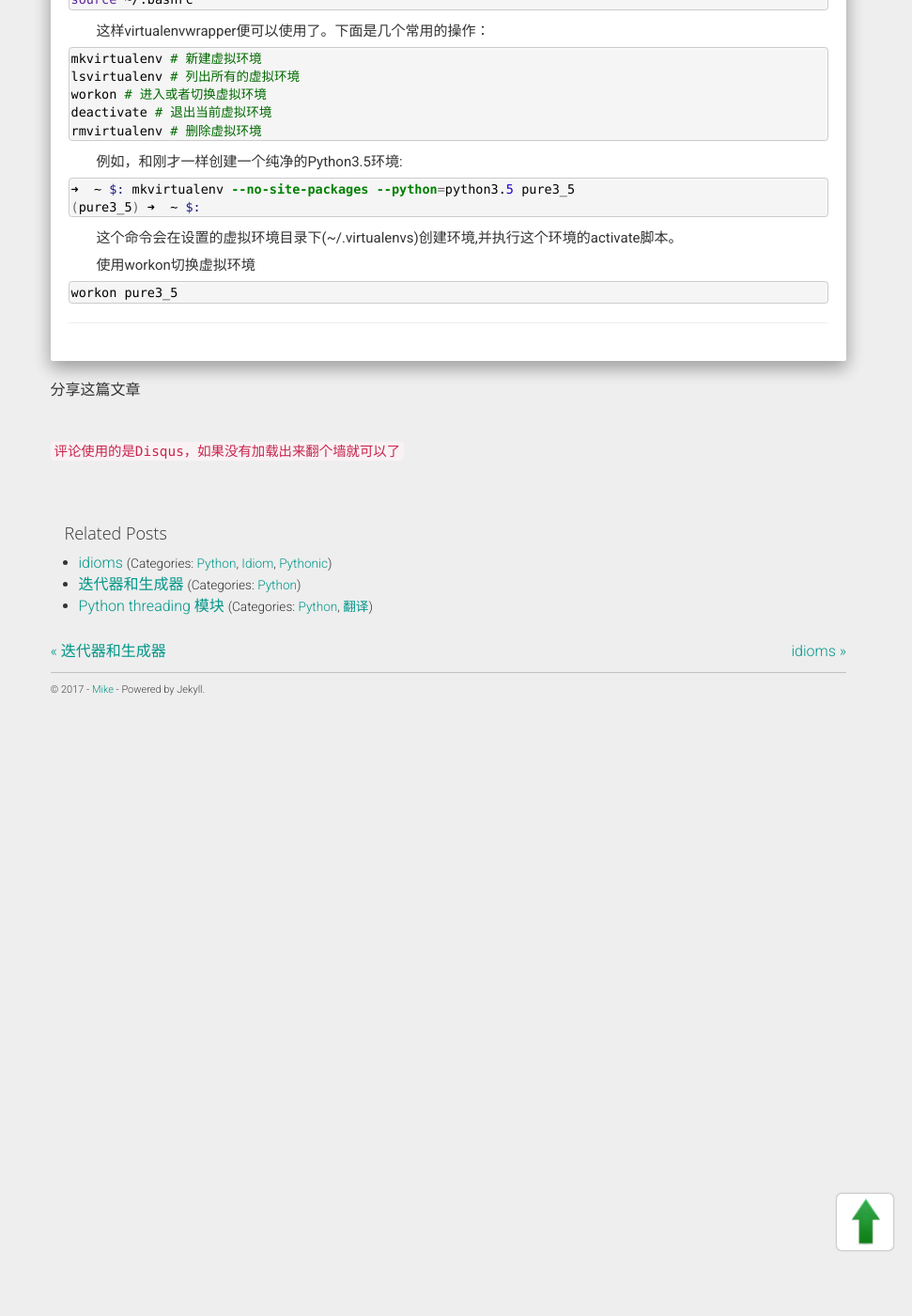
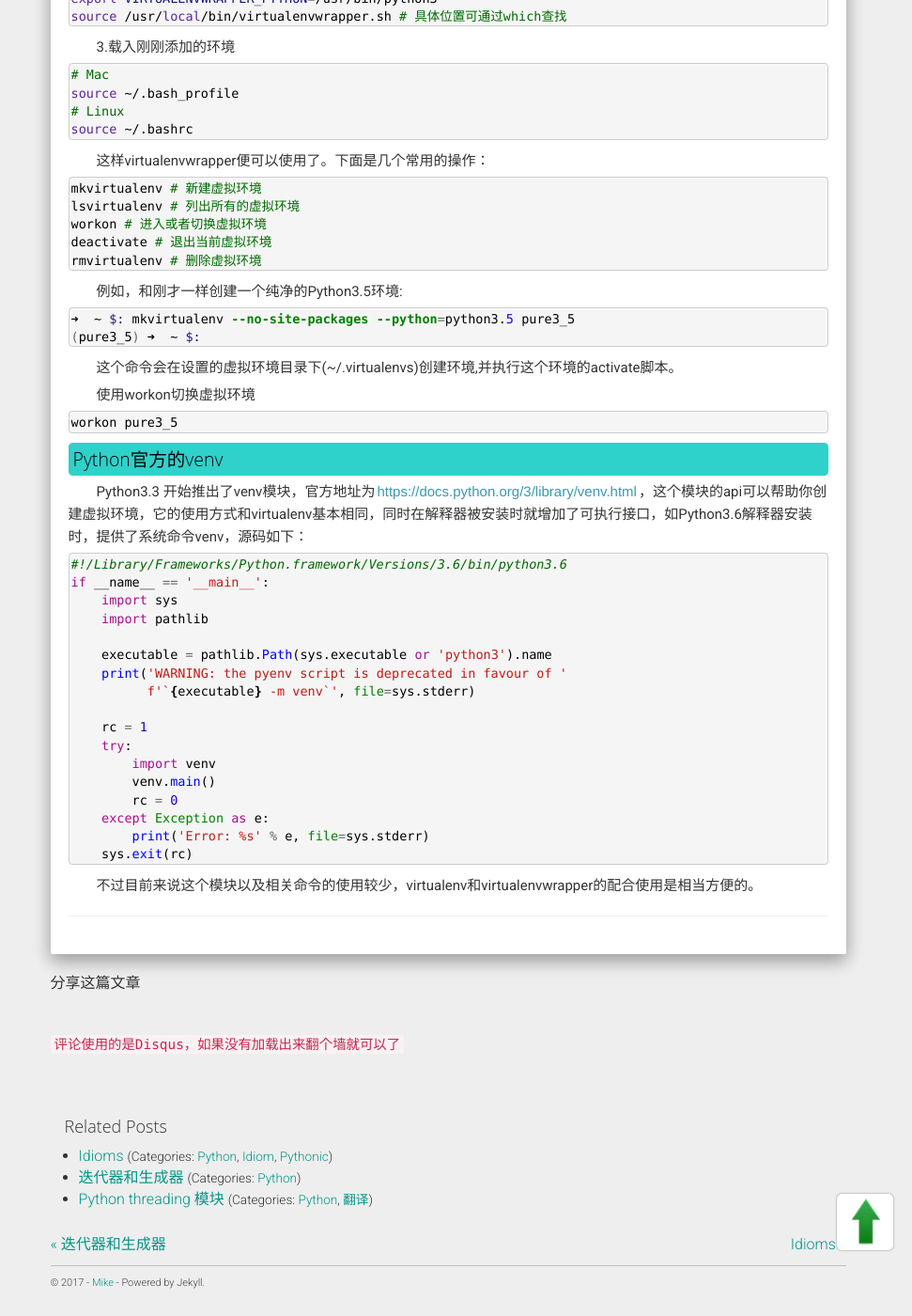
Before and after one commit to iampythoner/iampythoner.github.io, a Jekyll site: the page built from _posts/2017-10-22-virtualenv.md, in a window 1280 px wide and 1400 px high, scrolled down 2087 px. Shown: the whole window at 94% size, without its empty margins (309-1280 px from the left). Built offline with Jekyll 4.4.1, drawn with Linux system fonts in a browser that asks for light colours; nearby versions of some CDN libraries; comment, search, counter and statistics services are not loaded; some of the changed text lies outside the part shown.

Commit message:
no message

````diff
--- a/_posts/2017-10-22-virtualenv.md
+++ b/_posts/2017-10-22-virtualenv.md
@@ -4,6 +4,16 @@
 date:   2017-10-22 06:34:39
 categories: Python
 ---
+<!--Category-->
+<div id="navCategory">
+    <b>本文目录</b>
+	<ul>
+		<li><a href="#anchor1_0">pyenv</a></li>
+        <li><a href="#anchor2_0">virtualenv和virtualwrapper</a></li>
+        <li><a href="#anchor3_0">virtaulenvwrapper</a></li>
+        <li><a href="#anchor4_0">Python官方的venv</a></li>
+	</ul>
+</div><br>
 
 <h3 id="anchor1_0">pyenv</h3>
 pyenv最大的优势是：可以在"全局"管理不同版本的Python,
@@ -161,3 +171,28 @@
 ```
 workon pure3_5
 ```
+
+<h3 id="anchor4_0">Python官方的venv</h3>
+
+Python3.3 开始推出了venv模块，官方地址为[https://docs.python.org/3/library/venv.html](https://docs.python.org/3/library/venv.html)，这个模块的api可以帮助你创建虚拟环境，它的使用方式和virtualenv基本相同，同时在解释器被安装时就增加了可执行接口，如Python3.6解释器安装时，提供了系统命令venv，源码如下：
+
+```python
+#!/Library/Frameworks/Python.framework/Versions/3.6/bin/python3.6
+if __name__ == '__main__':
+    import sys
+    import pathlib
+
+    executable = pathlib.Path(sys.executable or 'python3').name
+    print('WARNING: the pyenv script is deprecated in favour of '
+          f'`{executable} -m venv`', file=sys.stderr)
+
+    rc = 1
+    try:
+        import venv
+        venv.main()
+        rc = 0
+    except Exception as e:
+        print('Error: %s' % e, file=sys.stderr)
+    sys.exit(rc)
+```
+不过目前来说这个模块以及相关命令的使用较少，virtualenv和virtualenvwrapper的配合使用是相当方便的。
````
Also changed, not shown: _posts/2017-10-28-idioms.md (+1 -1 lines).
